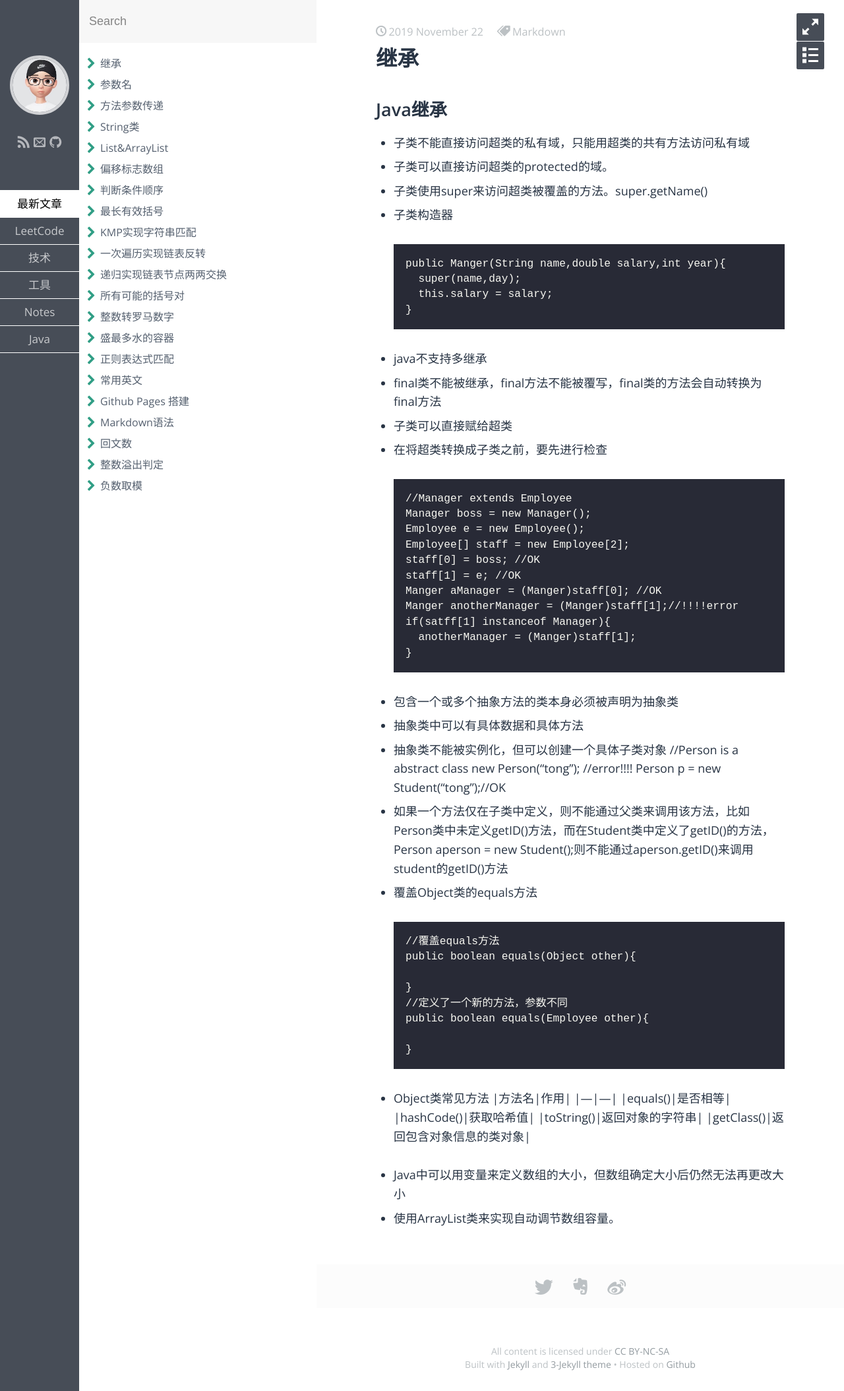
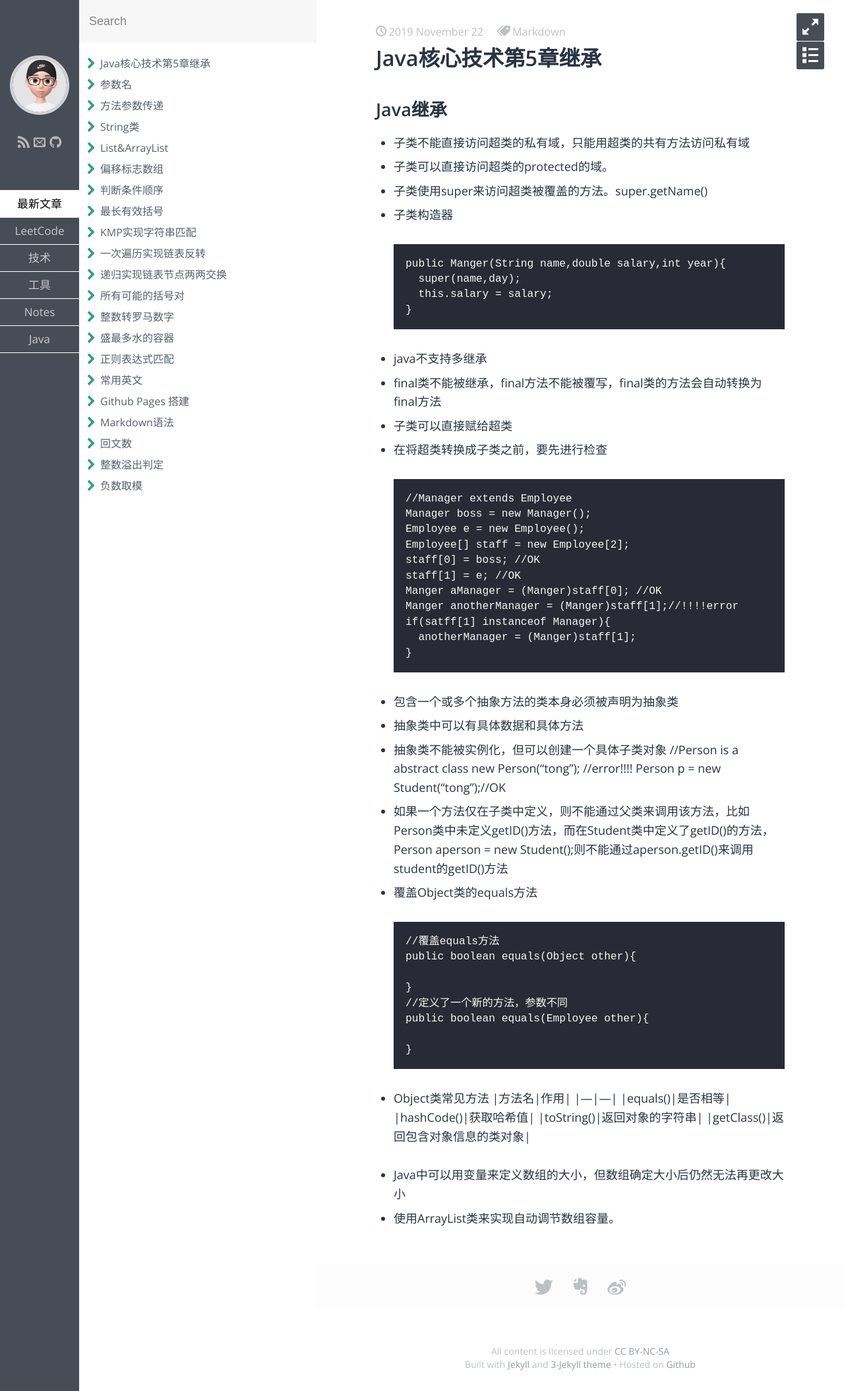
Before and after one commit to Tong0217/Tong0217.github.io, a Jekyll site: the page built from _posts/Java/2019-11-22-第5章继承.md, in a window 1280 px wide. Shown: the whole page at 66% size. Built offline with Jekyll 4.4.1, drawn with Linux system fonts in a browser that asks for light colours; some web fonts are replaced.

Commit message:
Update 2019-11-22-第5章继承.md

```diff
--- a/_posts/Java/2019-11-22-第5章继承.md
+++ b/_posts/Java/2019-11-22-第5章继承.md
@@ -1,6 +1,6 @@
 ---
 layout: post
-title: 继承
+title: Java核心技术第5章继承
 category: Java
 tags: Markdown
 description:
```
